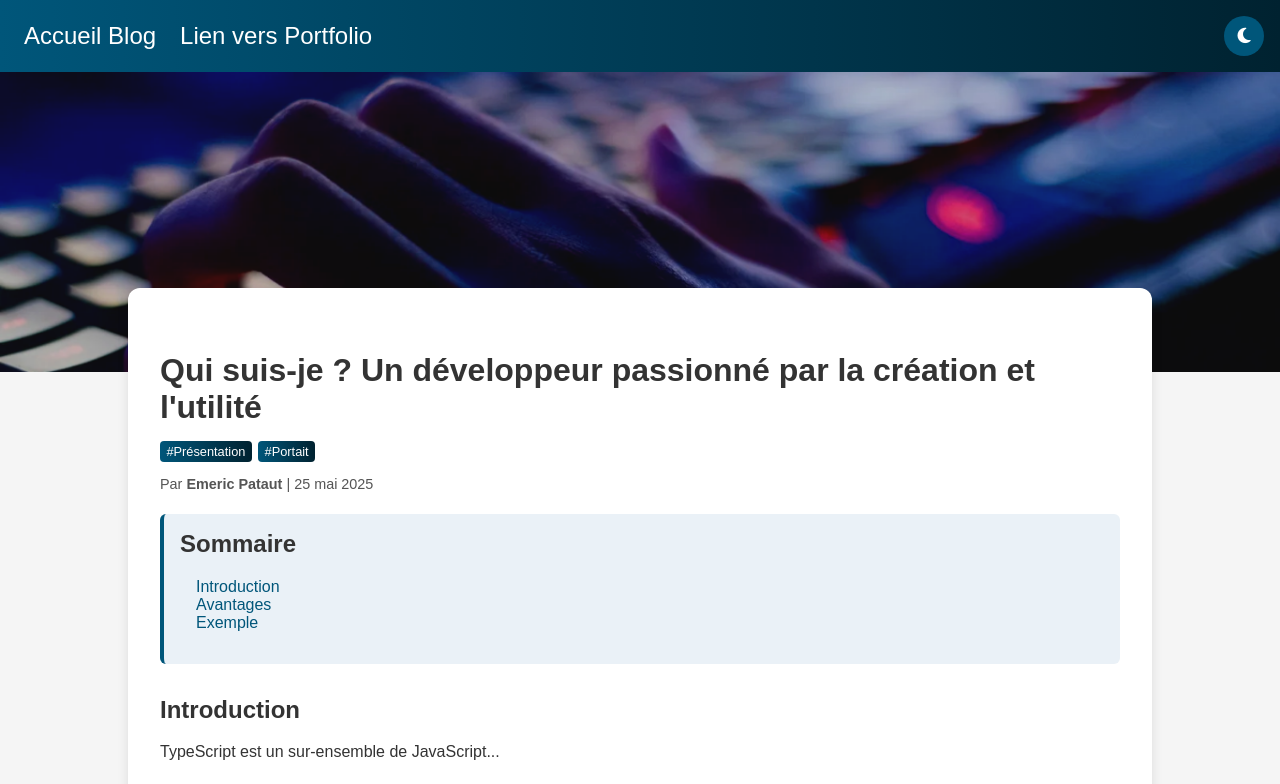
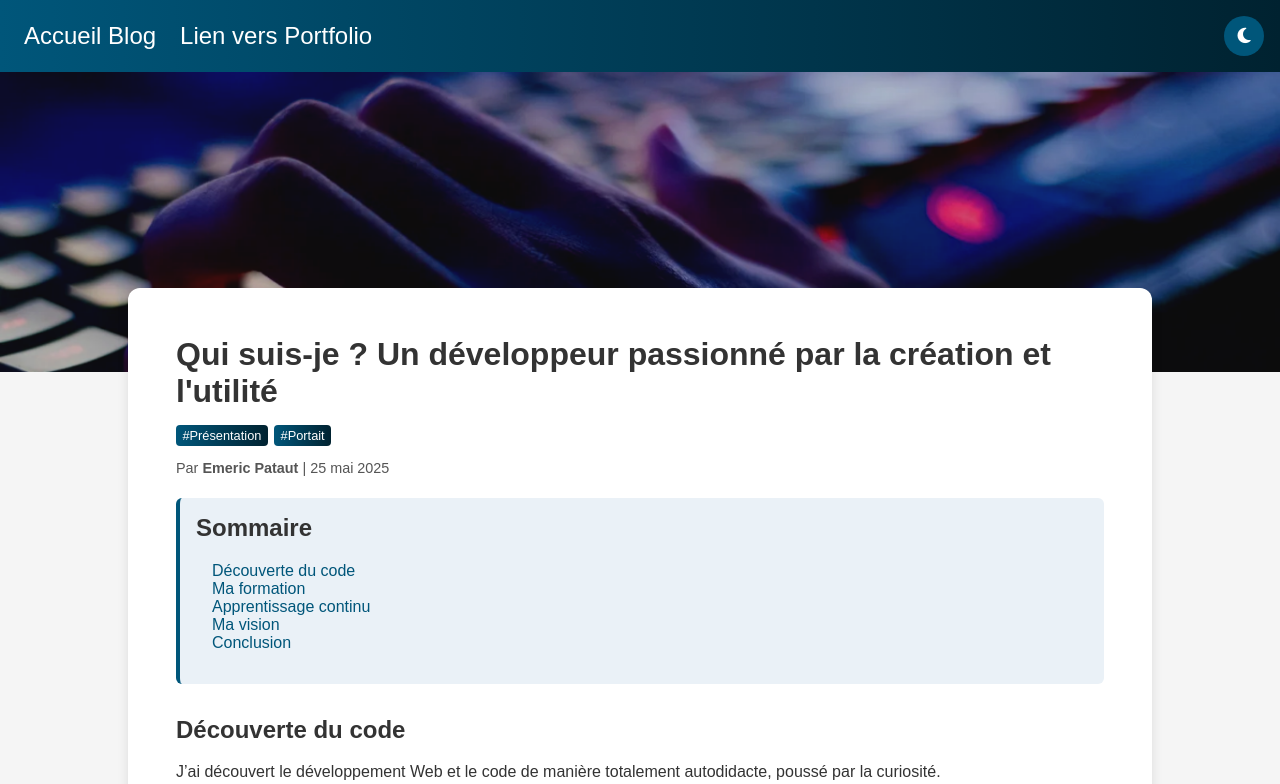
Before and after one commit to RikoDust/Blog, a React (Vite) app: page /article/article-1 in a window 1280 px wide. Shown: the top 784 px of the page. Built offline with nearby package versions, Linux system fonts and the light colour scheme.

Commit message:
content: ajout du 1er article de blog

```diff
--- a/public/articles/article-1.json
+++ b/public/articles/article-1.json
@@ -9,10 +9,12 @@
   "banner": "/images/picture_article-1.png",
   "excerpt": "Premier article afin de me presenter en tant que développeur mais également en tant que personne",
   "image": "/images/picture_article-1.png",
-  "summary": ["Introduction", "Avantages", "Exemple"],
+  "summary": ["Découverte du code", "Ma formation", "Apprentissage continu", "Ma vision", "Conclusion" ],
   "content": {
-    "introduction": "TypeScript est un sur-ensemble de JavaScript...",
-    "avantages": "Les avantages incluent...",
-    "exemple": "let msg: string = 'Hello';"
+    "découverte du code": "J’ai découvert le développement Web et le code de manière totalement autodidacte, poussé par la curiosité. \n En explorant un peu par moi-même, j’ai commencé à apprendre les bases (HTML, CSS et un peu de JavaScript) et très vite, j’ai accroché. Ce que j’aimais, c’était la combinaison entre logique et créativité, mais surtout la possibilité de construire quelque chose de concret, d’utile, à partir de zéro.",
+    "ma formation": "Afin de renforcer mes premiers acquis, j’ai décidé de structurer mon apprentissage en suivant une formation de Développeur Intégrateur Web avec OpenClassrooms, sur une période de 9 mois. \n Ce parcours m’a permis de travailler sur des projets concrets. J’ai pu aborder plusieurs technologies comme React ou Sass, mais également acquérir des compétences telles que l’optimisation, le référencement ou encore le débogage, par le biais de la réalisation de 12 projets. \n C’est en réalisant ces projets que j’ai compris que c’était plus qu’une passion, et que je voulais vraiment en faire mon métier : plus j’avançais, plus je prenais plaisir à résoudre les défis techniques et à voir mes idées prendre forme.",
+    "apprentissage continu": "Même après cette formation, je continue à apprendre en autonomie. Je suis régulièrement des cours en ligne, notamment sur OpenClassrooms, Udemy ou encore… J’utilise également des applications mobiles comme Mimo et Memrise. \n En ce moment, j’approfondis TypeScript pour renforcer mes compétences, et je souhaite à l’avenir explorer davantage le back-end. \n Aujourd’hui, je travaille surtout avec JavaScript, React et Sass, des technologies que j’apprécie pour leur flexibilité et leur richesse.",
+    "ma vision": "Je me considère pour l’instant comme un développeur front-end, en constante évolution. Ce qui m’anime dans ce métier, c’est la création, la résolution de problèmes et la mise en œuvre de solutions utiles. J’aime l’idée de répondre à des besoins réels avec des outils simples, accessibles et bien pensés. \n Je n’ai pas de figure d’inspiration particulière. Mon parcours est façonné par mon envie d’apprendre, de comprendre et d’améliorer mes compétences, pas à pas. Ce qui me définit, c’est ma curiosité, mon investissement personnel et ma volonté de faire les choses avec sens.",
+    "conclusion": "Je suis encore en chemin, toujours en train d’apprendre, mais plus motivé que jamais. Ce blog est une façon pour moi de partager cette aventure, de raconter ce que j’apprends, ce que je découvre et ce que je construis. \n Si je devais me résumer en quelques mots : curieux, investi, créatif et tourné vers l’utile, sans oublier de mettre en avant l’humain."
   }
 }
--- a/src/index.css
+++ b/src/index.css
@@ -40,3 +40,8 @@ body.dark-mode .summary-box {
 body.dark-mode .tags span {
   background: linear-gradient(90deg, #66aaff, #225599);
 }
+
+body.dark-mode .title-chapter,
+body.dark-mode .summary-item{
+  color: #225599;
+}
--- a/src/pages/Article.css
+++ b/src/pages/Article.css
@@ -26,7 +26,8 @@
 
 .article-box {
   background: white;
-  padding: 2em;
+  padding: 3em;
+  padding-top: 1em;
   border-radius: 12px;
   box-shadow: 0 2px 12px rgba(0,0,0,0.1);
 }
--- a/src/pages/Article.tsx
+++ b/src/pages/Article.tsx
@@ -55,7 +55,7 @@ export default function Article() {
             <h2>Sommaire</h2>
             <ul>
               {article.summary.map((item) => (
-                <li key={item}>
+                <li className='summary-item' key={item}>
                   <a href={`#${item.toLowerCase()}`}>{item}</a>
                 </li>
               ))}
@@ -70,11 +70,13 @@ export default function Article() {
 
             return (
               <section key={key} id={key}>
-                <h2>{title}</h2>
+                <h2 className='title-chapter'>{title}</h2>
                 {key === 'exemple' ? (
                   <pre><code>{content}</code></pre>
                 ) : (
-                  <p>{content}</p>
+                  content.split('\n').map((line, index) => (
+                    <p key={index}>{line}</p>
+                  ))
                 )}
               </section>
             );
```
